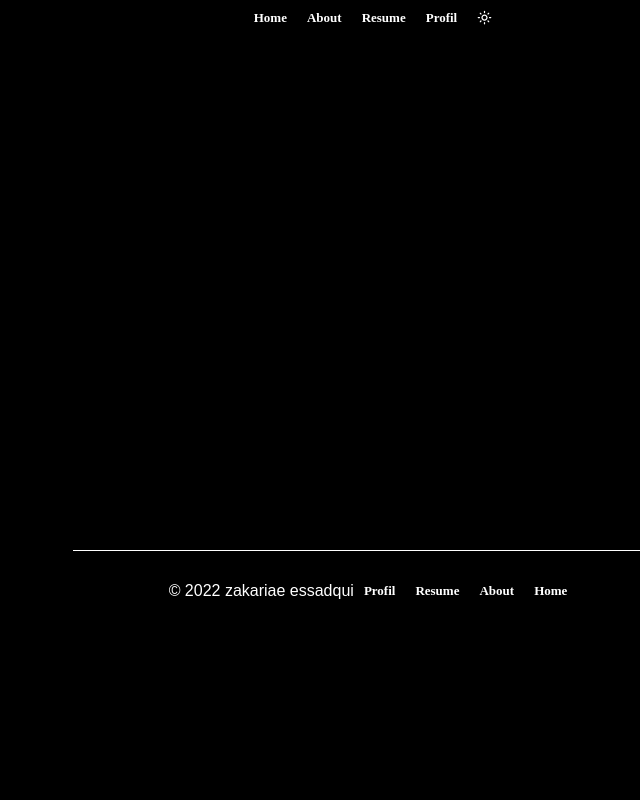
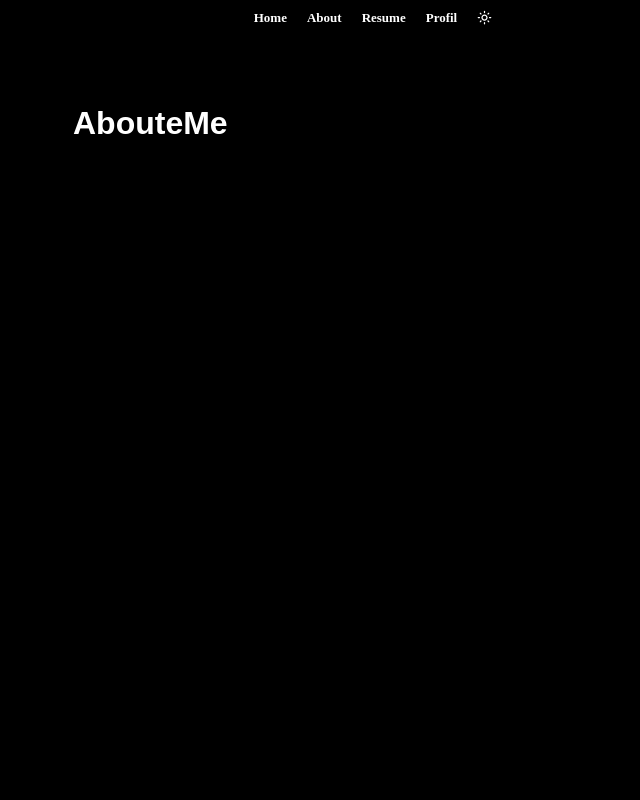
Before and after one commit to Enstientt/MyPortfolio, a React (Create React App) app: page /MyPortfolio/AbouteMe in a window 1280 px wide. Shown: the top 800 px of the page, without its empty margins (267-907 px from the left). Built offline with nearby package versions, Linux system fonts and the light colour scheme; a web font is replaced by a local one.

Commit message:
light mode refactoring

```diff
--- a/src/components/AbouteMe.js
+++ b/src/components/AbouteMe.js
@@ -5,6 +5,8 @@ export const AbouteMe =()=>{
     const theme = useContext(ThemeContext);
 
     return (
-        <h1>AbouteMe</h1>
+        <div style={{width:"100%", height:"100%"}}>
+        <h1 style={{color:"white"}}>AbouteMe</h1>
+        </div>
         )
 }
--- a/src/components/Intra42.js
+++ b/src/components/Intra42.js
@@ -2,7 +2,7 @@ import React from "react";
 import {Intra } from "./Header.styled";
 
 export const Intra42 =()=>(
-    <div>
+    <div style={{width:"100%", height:"100%"}}>
     <Intra />
     <h1 style={{color:"white", fontSize:"50px",position:"absolute",bottom:"50%", left:"50%",transform:"translate(-50%,-50%)"}}>Under Construction</h1>
     </div>
--- a/src/components/MyResume.js
+++ b/src/components/MyResume.js
@@ -1,7 +1,7 @@
 import React from "react";
 
 export const MyResume =()=>(
-    <div>
-    <h1> resume </h1>
+    <div style={{width:"100%", height:"100%"}}>
+    <h1 style={{color:"white"}}> Myresume </h1>
     </div>
 )
```
